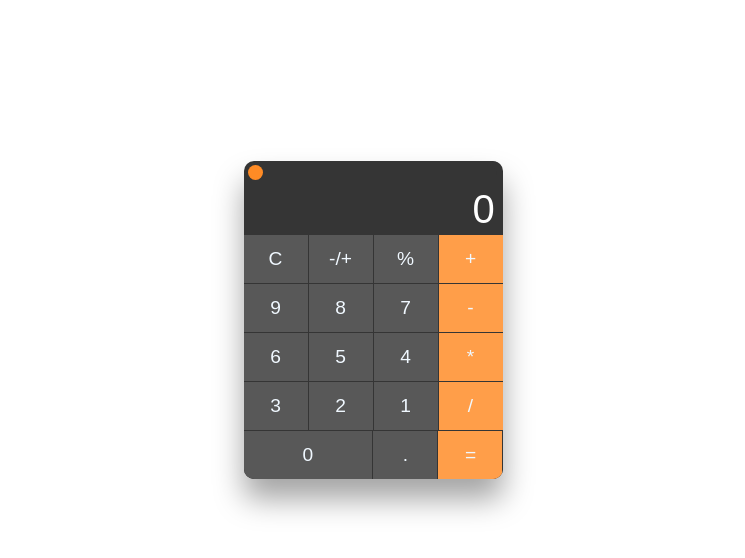
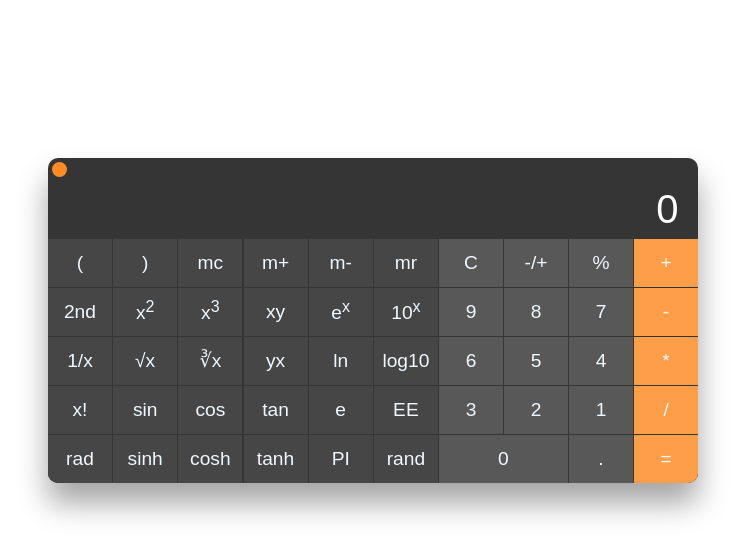
Before and after one commit to Shashwattejaswi/calculator, a React (Create React App) app: page / in a window 1280 px wide. Shown: the top 558 px of the page, without its empty margins (267-1012 px from the left). Built offline with nearby package versions, Linux system fonts and the light colour scheme.

Commit message:
switch in expanded form

```diff
--- a/package.json
+++ b/package.json
@@ -1,4 +1,5 @@
 {
+  "homepage": "http://Shashwattejaswi.github.io/calculator",
   "name": "calculator",
   "version": "0.1.0",
   "private": true,
@@ -13,6 +14,8 @@
   },
   "scripts": {
     "start": "react-scripts start",
+    "predeploy": "npm run build",
+    "deploy":"gh-pages -d build",
     "build": "react-scripts build",
     "test": "react-scripts test",
     "eject": "react-scripts eject"
--- a/src/Calculator.js
+++ b/src/Calculator.js
@@ -8,7 +8,7 @@ var operant = [];
 var operator = [];
 
 const Calculator = () => {
-    const [expand, changeExpand] = useState(false);
+    const [expand, changeExpand] = useState(true);
     const [num, changeNum] = useState(0);
     let flag = false
     const switchFlag = (a) => { flag = true };
```
